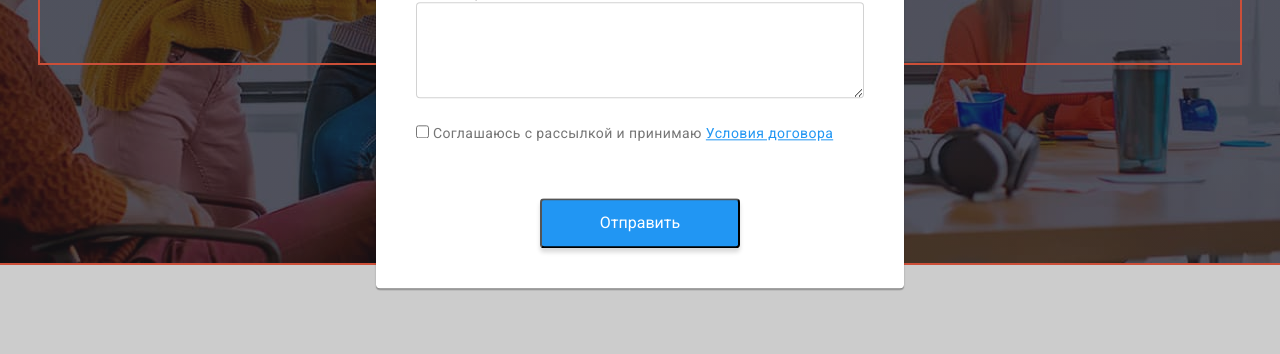
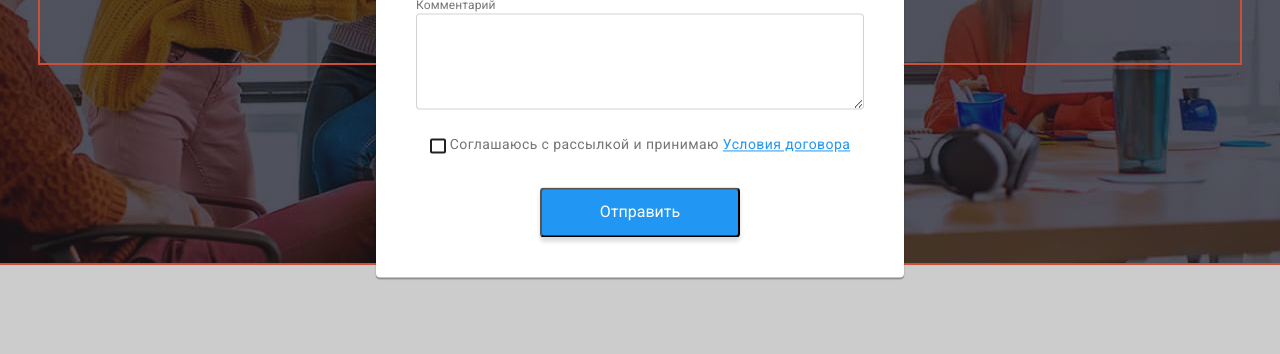
Before and after one commit to lubamos/goit-markup-hw-06, a plain HTML site: page index.html in a window 1280 px wide. Both pictures are taken after a click on the button "Заказать услугу". Shown: the part 419-773 px from the top of the page. Drawn offline with nearby package versions, Linux system fonts and the light colour scheme.

Commit message:
checkbox check

```diff
--- a/css/styles.css
+++ b/css/styles.css
@@ -595,6 +595,7 @@ h2 {
 .footer-subscribe {
   margin-left: 93px;
   flex-wrap: wrap;
+  flex-grow: 1;
 }
 
 .footer-subscribe-title {
@@ -803,15 +804,16 @@ h2 {
 
 .acceptation {
   display: flex;
+  justify-content: center;
   flex-wrap: wrap;
 }
 
-.checkbox {
+.checkbox-label {
+  display: flex;
+  align-items: center;
+  justify-content: center;
   margin-bottom: 30px;
-  display: inline-block;
-  justify-content: center;
-  align-items: center;
-  text-align: center;
+  padding-left: 20px;
 
   font-weight: 400;
   font-size: 14px;
@@ -821,7 +823,37 @@ h2 {
   color: var(--text-color);
 }
 .conditions {
+  margin-left: 4px;
   color: var(--hover-color);
+}
+.checkbox-icon {
+  display: inline-block;
+  position: absolute;
+  left: 54px;
+
+  width: 16px;
+  height: 15px;
+
+  border: 2px solid var(--primary-text-color);
+  border-radius: 2px;
+}
+.checkbox:checked ~ .checkbox-icon {
+  border-color: transparent;
+
+  background-image: url(../images/icon_chek.svg);
+  background-size: contain;
+  background-origin: border-box;
+}
+
+.checkbox {
+  position: absolute;
+  width: 1px;
+  height: 1px;
+  margin: -1px;
+  border: 0;
+  padding: 0;
+  clip: rect(0 0 0 0);
+  overflow: hidden;
 }
 
 .form-accept-button {
--- a/index.html
+++ b/index.html
@@ -557,7 +557,7 @@
               </label>
             </div>
             <div class="acceptation">
-              <label class="checkbox"
+              <label class="checkbox-label"
                 ><input
                   class="checkbox"
                   type="checkbox"
@@ -567,8 +567,9 @@
                 Соглашаюсь с рассылкой и принимаю
                 <a href="Условия договора" class="conditions"
                   >Условия договора</a
-                ></label
-              >
+                >
+                <span class="checkbox-icon" width="16" height="15"> </span>
+              </label>
 
               <button class="form-accept-button" type="submit">
                 Отправить
```
Also changed, not shown: images/Vector_checkbox.svg (added).
